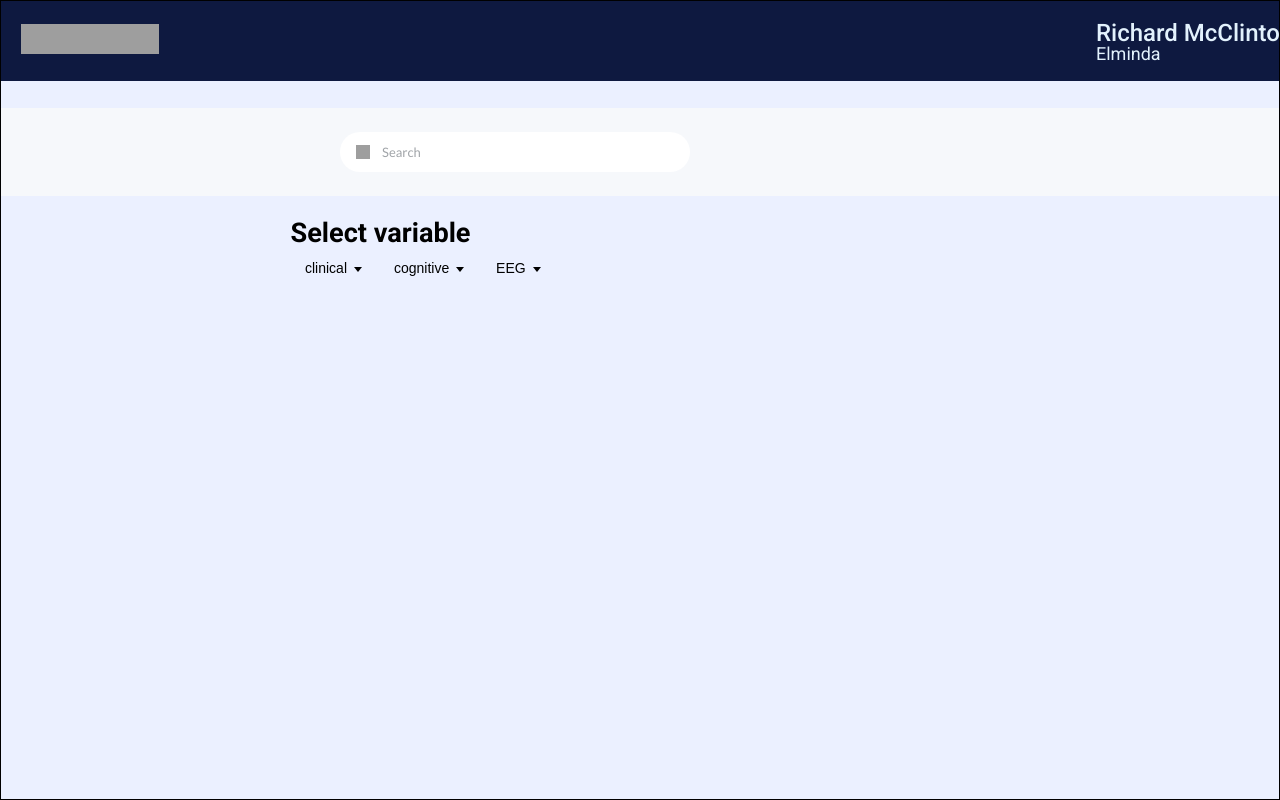
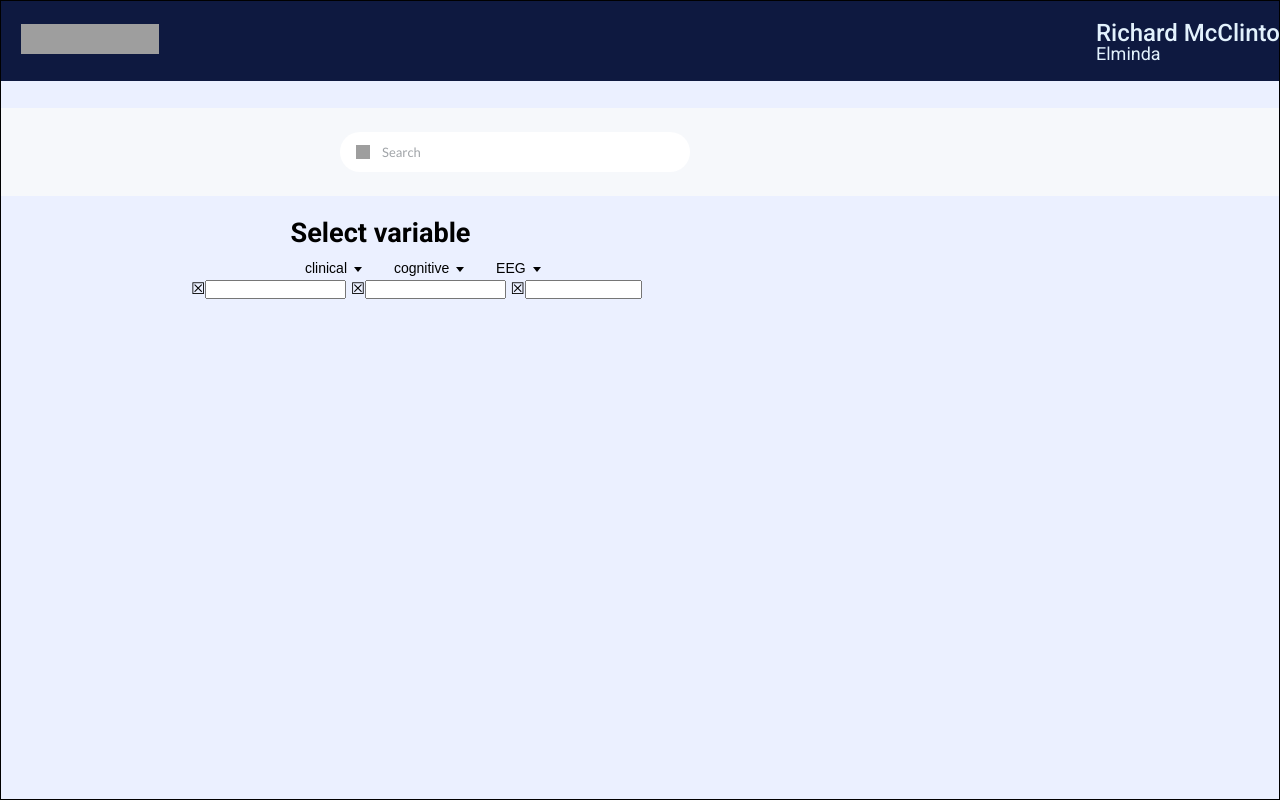
Before and after one commit to ihab-z/daproject, a React app: page /selectdataset in a window 1280 px wide. Built offline with nearby package versions, Linux system fonts and the light colour scheme; some packages are replaced by stand-ins of ours; grey boxes are pictures that could not be loaded; a web font is replaced by a local one.

Commit message:
added SelectedItems plus the modifications required

```diff
--- a/src/Components/Dropdown.js
+++ b/src/Components/Dropdown.js
@@ -1,13 +1,13 @@
 import React from "react";
 import MenuItems from "./MenuItems";
-const Dropdown = ({ submenus, dropdown, depthLevel, ancestorMethod }) => {
+const Dropdown = ({ func, submenus, dropdown, depthLevel, ancestorMethod }) => {
     const keys=Object.keys(submenus)
     depthLevel = depthLevel + 1;
     const dropdownClass = depthLevel > 1 ? "dropdown-submenu" : "";
  return (
   <ul className={`dropdown ${dropdownClass} ${dropdown ? "show" : ""}`}>
    {keys.map((key, index) => (
-    <MenuItems menukey={key} depthLevel={depthLevel} ancestorMethod={ancestorMethod} items={submenus} key={index} />
+    <MenuItems func={func} menukey={key} depthLevel={depthLevel} ancestorMethod={ancestorMethod} items={submenus} key={index} />
    ))}
   </ul>
  );
--- a/src/Components/MenuItems.js
+++ b/src/Components/MenuItems.js
@@ -1,15 +1,15 @@
 import React, { useState, useEffect, useRef } from "react";
 import Dropdown from './Dropdown';
 
-const MenuItems = ({ menukey, items, depthLevel, ancestorMethod }) => {
+const MenuItems = ({func, menukey, items, depthLevel, ancestorMethod }) => {
     const isPropertyString=(typeof (items[menukey]) === 'string' || (items[menukey]) instanceof String)
     const isPropertyArray=Array.isArray(items[menukey])
     const isPropertyObject= (!isPropertyArray) && (!isPropertyString)
     const [dropdown, setDropdown] = useState(false);
   const method=()=>{depthLevel===0 ? setDropdown(false) : ancestorMethod()}
   const chosen= ()=>{
-    console.log((isPropertyArray ? menukey : "")+(isPropertyString ? items[menukey] : ""))
     method()
+    func((isPropertyArray ? menukey : "")+(isPropertyString ? items[menukey] : ""))
   }
   let ref = useRef();
   useEffect(() => {
@@ -47,6 +47,7 @@ const MenuItems = ({ menukey, items, depthLevel, ancestorMethod }) => {
             {depthLevel > 0 ? <span>&raquo;</span> : <span className="arrow" />}
         </button>
         <Dropdown  depthLevel={depthLevel}
+        func={func}
         ancestorMethod={method}
           submenus={items[menukey]}
           dropdown={dropdown} />
--- a/src/Components/SelectDataset.css
+++ b/src/Components/SelectDataset.css
@@ -829,3 +829,9 @@
 	font-weight: 700;
 	line-height: 16px;
 }
+
+#SelectedItems {
+	position: absolute;
+	left: 190px;
+	top: 278px;
+}
--- a/src/Components/SelectDataset.js
+++ b/src/Components/SelectDataset.js
@@ -1,10 +1,21 @@
-import React from 'react'
+import React, { useState } from 'react'
 import './SelectDataset.css'
 import ImgAsset from '../public'
 import {Link} from 'react-router-dom'
 import Selectionbar from './Selectionbar'
 export default function SelectDataset () {
+	const [clinicalChoice, setClinicalChoice] = useState(["", false])
+	const [cognitiveChoice, setCognitiveChoice] = useState(["", false])
+	const [EEGChoice, setEEGChoice] = useState(["", false])
+	const chooseClinical= (string) => {setClinicalChoice([string, true])}
+	const chooseCognitive= (string) => {setCognitiveChoice([string, true])}
+	const chooseEEG= (string) => {setEEGChoice([string, true])}
+	const deleteClinicalChoice=()=>{setClinicalChoice(["", false])}
+	const deleteCognitiveChoice=()=>{setCognitiveChoice(["", false])}
+	const deleteEEGChoice=()=>{setEEGChoice(["", false])}
 	const method=()=>{return 0}
+	const deleteFunctions=[deleteClinicalChoice,deleteCognitiveChoice, deleteEEGChoice]
+	const chooseFunctions=[chooseClinical, chooseCognitive, chooseEEG]
 	return (
 		<div className='SelectDataset_SelectDataset'>
 			<div className='othernavigationhorizontaldektop'>
@@ -112,13 +123,29 @@ export default function SelectDataset () {
 					</div>
 				</div>
 			</Link> */}
-
+			<SelectedItems array={deleteFunctions} clinicalChoice={clinicalChoice[0]}
+			cognitiveChoice={cognitiveChoice[0]} EEGChoice={EEGChoice[0]}/>
 			<span className='Selectvariable'>Select variable</span>
-			<Selectionbar/>
+			<Selectionbar chooseFunctions={chooseFunctions}/>
 		</div>
 	)
 }
 
+
+function SelectedItems ({array,clinicalChoice,cognitiveChoice,EEGChoice }) {
+	return (
+		//made a change to SelectDataset.css
+		<div id='SelectedItems'>
+			<span onClick={array[0]}>&#9746;</span>
+			<input  type="text" value={clinicalChoice} size="15"/>
+			<span onClick={array[1]}> &#9746;</span>
+			<input type="text" value={cognitiveChoice} size="15"/>
+			<span onClick={array[2]}> &#9746;</span>
+			<input type="text" value={EEGChoice} size="12"/>
+		</div>
+	)
+
+}
 
 
 // export default function SelectDataset () {
--- a/src/Components/Selectionbar.js
+++ b/src/Components/Selectionbar.js
@@ -2,7 +2,7 @@ import clinical from '../arrayclinical';
 import React from 'react';
 import MenuItems from './MenuItems';
 import './Menu.css'
-const Selectionbar = () => {
+const Selectionbar = ({chooseFunctions}) => {
   const method=()=>{return 0}
   return (
       //changed nav tag to div
@@ -10,7 +10,7 @@ const Selectionbar = () => {
       <ul className="menus">
         {clinical.map((menu, index) => {
             const depthLevel = 0;
-            return <MenuItems  menukey={(Object.keys(menu))[0]} items={menu} key={index} ancestorMethod={method} depthLevel={depthLevel} />;
+            return <MenuItems func={chooseFunctions[index]} menukey={(Object.keys(menu))[0]} items={menu} key={index} ancestorMethod={method} depthLevel={depthLevel} />;
         })}
       </ul>
     </div>
```
